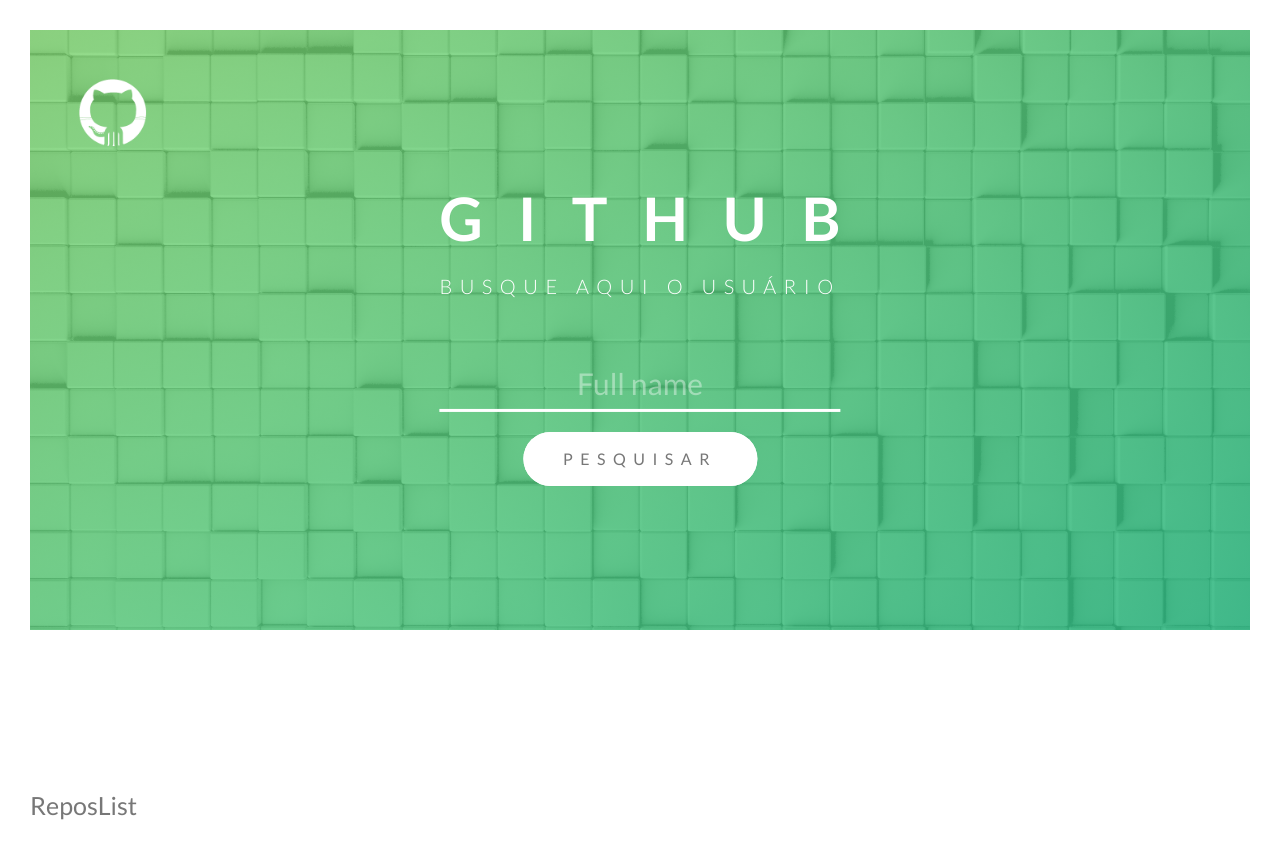
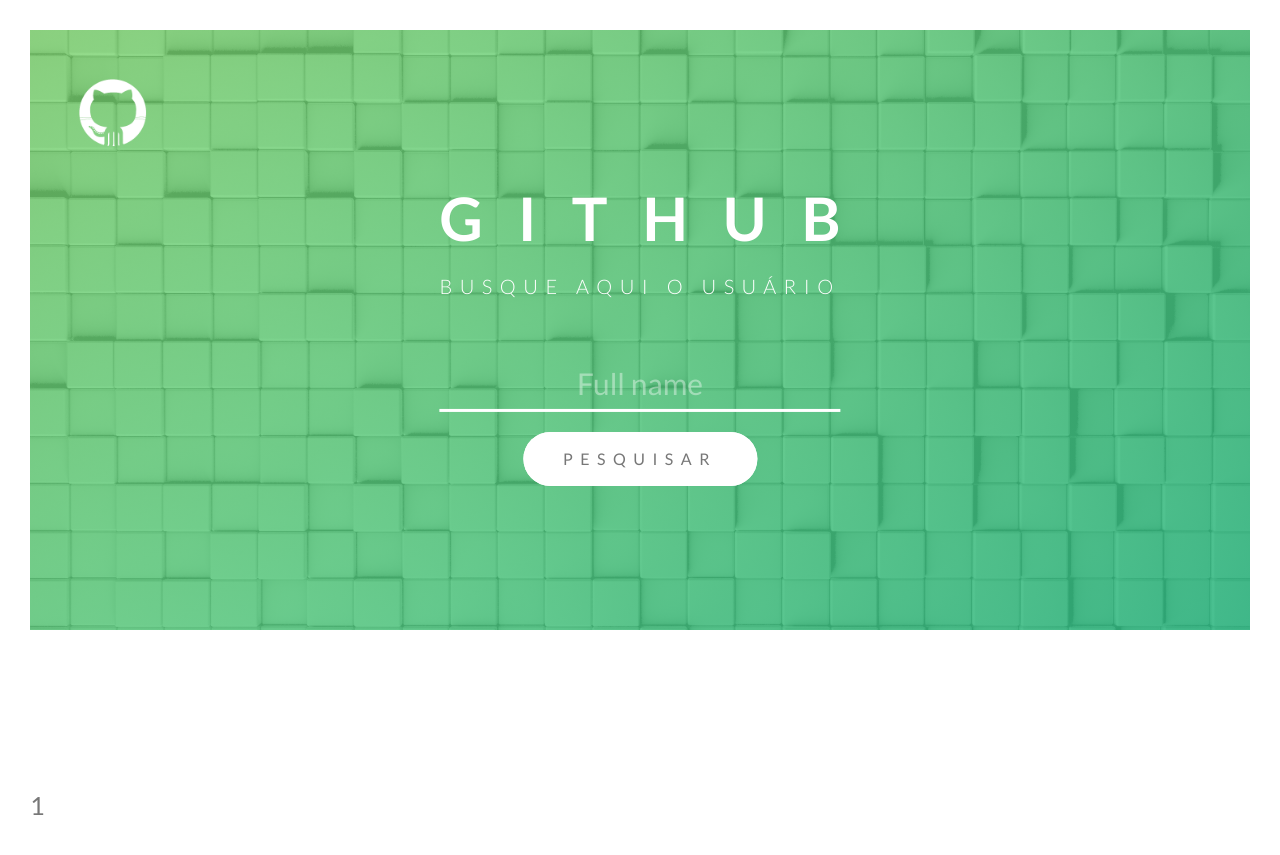
Before and after one commit to GabrielSt/gabx-apigithub, a React (Create React App) app: page /reposList/1 in a window 1280 px wide. Built offline with nearby package versions, Linux system fonts and the light colour scheme.

Commit message:
Changing the way to call the routes using Link

```diff
--- a/src/components/reposList.js
+++ b/src/components/reposList.js
@@ -1,11 +1,9 @@
 import React, { Component } from 'react';
-
-// import { Container } from './styles';
 
 export default class ReposList extends Component {
   render() {
     return (
-        <h1>ReposList</h1>
+        <h1>{this.props.match.params.userName}</h1>
     );
   }
 }
--- a/src/components/search.js
+++ b/src/components/search.js
@@ -2,6 +2,7 @@
 import PropTypes from 'prop-types';
 import { connect } from 'react-redux';
 import { requestUser } from '../actions/searchActions';
+import { Link } from 'react-router-dom';
 
 class Search extends Component {
     constructor(props) {
@@ -19,7 +20,7 @@
       }
 
       this.props.requestUser(this.state.name);
-      console.log(this.state.name);
+      this.props.history.push("/userProfile");
     }
 
     handleChange(e) {
@@ -41,7 +42,7 @@
             />
           </div>
           <div className="heading-primary--sub">
-            <a href="#card" class="btn btn--white btn--animated" onClick={this.handleClick}>Pesquisar</a>
+            <Link to={`/userProfile/${this.state.name}`} className="btn btn--white btn--animated">Pesquisar</Link>
           </div>
         </div>
       );
--- a/src/components/userProfile.js
+++ b/src/components/userProfile.js
@@ -1,6 +1,7 @@
 import React, { Component } from 'react';
 import PropTypes from 'prop-types';
 import ReactDOM from 'react-dom';
+import { Link } from 'react-router-dom';
 
 // import { bindActionCreators } from 'redux';
 import { connect } from 'react-redux';
@@ -16,8 +17,9 @@
             "left": 0,
             "top": tesNode.offsetTop
         });
-        // window.scrollTo(0, tesNode.offsetTop);
-
+    }
+    componentWillMount(){
+        this.props.requestUser(this.props.match.params.userName);
     }
     render() {
         const user = this.props.user || {};
@@ -49,7 +51,7 @@
                                         <p className="card__price-only">{user.public_repos}</p>
                                         <p className="card__price-value">Repositórios</p>
                                     </div>
-                                    <a href="#popup" className="btn btn--white">Me mostre!</a>
+                                    <Link to={`/reposList/${user.login}`} className="btn btn--white">Me mostre!</Link>
                                 </div>
                             </div>
                         </div>
--- a/src/routes.js
+++ b/src/routes.js
@@ -1,4 +1,4 @@
-import React from 'react';
+import React, { Component } from 'react';
 import { BrowserRouter, Route, Switch } from "react-router-dom";
 
 import Home from './components/home';
@@ -9,17 +9,23 @@
 import Error from './components/error'
 
 
-export default props => (
+class Routes extends Component {
+    render() {
+        return (
             <BrowserRouter>
                 <div className="App">
                     <Header />
                     <Switch>
                         <Route path="/" component={Home} exact />
-                <Route path="/userProfile" component={UserProfile} />
-                <Route path="/reposList" component={ReposList} />
+                        <Route path="/userProfile/:userName" component={UserProfile} />
+                        <Route path="/reposList/:userName" component={ReposList} />
                         <Route path="/repoDetail" component={RepoDetail} />
                         <Route component={Error} />
                     </Switch>
                 </div>
             </BrowserRouter>
-)
+        );
+    }
+}
+
+export default Routes;
```
Lines whose indentation alone changed are shown as unchanged.
